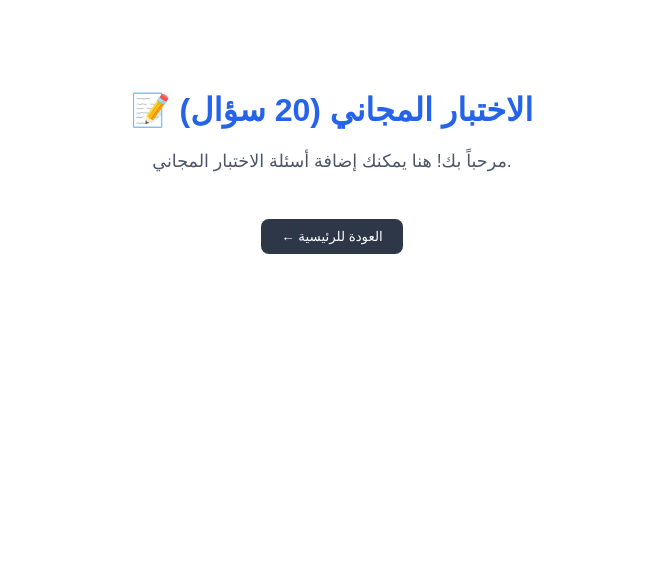
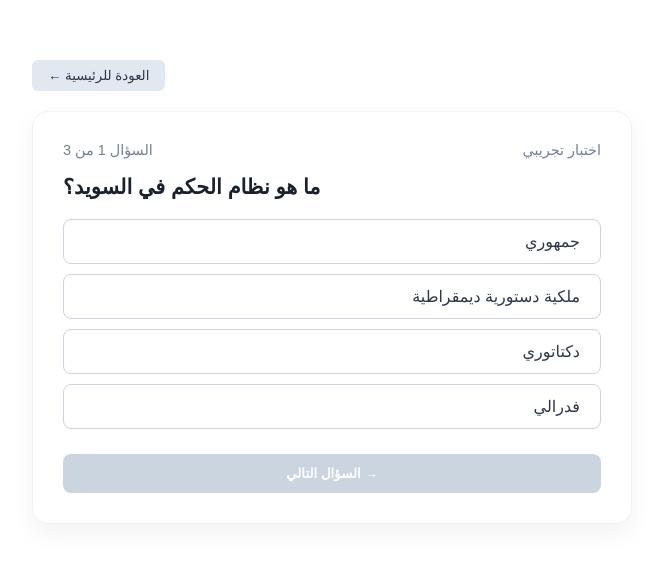
Before and after one commit to aljanabiali888-sys/medborgarpro, a Next.js app: page /free-test in a window 1280 px wide. Shown: the top 562 px of the page, without its empty margins (308-971 px from the left). Built offline with nearby package versions, Linux system fonts and the light colour scheme.

Commit message:
Update free-test.js

```diff
--- a/pages/free-test.js
+++ b/pages/free-test.js
@@ -1,21 +1,126 @@
 import Head from 'next/head'
+import { useState } from 'react'
 
 export default function FreeTest() {
+  const [currentQuestion, setCurrentQuestion] = useState(0)
+  const [selectedOption, setSelectedOption] = useState(null)
+  const [score, setScore] = useState(0)
+  const [showResult, setShowResult] = useState(false)
+
+  const questions = [
+    {
+      question: 'ما هو نظام الحكم في السويد؟',
+      options: ['جمهوري', 'ملكية دستورية ديمقراطية', 'دكتاتوري', 'فدرالي'],
+      answer: 'ملكية دستورية ديمقراطية'
+    },
+    {
+      question: 'كم عدد الأعضاء في البرلمان السويدي (Riksdagen)؟',
+      options: ['100', '349', '250', '500'],
+      answer: '349'
+    },
+    {
+      question: 'ما هي عاصمة السويد؟',
+      options: ['يوتبوري', 'مالمو', 'ستوكهولم', 'أوبسالا'],
+      answer: 'ستوكهولم'
+    }
+  ]
+
+  const handleOptionSelect = (option) => {
+    setSelectedOption(option)
+  }
+
+  const handleNext = () => {
+    if (selectedOption === questions[currentQuestion].answer) {
+      setScore(score + 1)
+    }
+
+    setSelectedOption(null)
+    if (currentQuestion + 1 < questions.length) {
+      setCurrentQuestion(currentQuestion + 1)
+    } else {
+      setShowResult(true)
+    }
+  }
+
   return (
     <>
       <Head>
-        <title>التحقق المجاني | MedborgarPro</title>
+        <title>الاختبار المجاني | MedborgarPro</title>
       </Head>
-      <div style={{ maxWidth: '600px', margin: '50px auto', padding: '20px', textAlign: 'center', fontFamily: 'sans-serif' }}>
-        <h1 style={{ color: '#2563eb' }}>📝 الاختبار المجاني (20 سؤال)</h1>
-        <p style={{ color: '#4a5568', fontSize: '1.1rem' }}>مرحباً بك! هنا يمكنك إضافة أسئلة الاختبار المجاني.</p>
 
+      <div style={{ maxWidth: '600px', margin: '40px auto', padding: '20px', fontFamily: 'sans-serif' }}>
         <button
           onClick={() => window.location.href = '/'}
-          style={{ marginTop: '30px', padding: '10px 20px', background: '#2d3748', color: '#fff', border: 'none', borderRadius: '8px', cursor: 'pointer' }}
+          style={{ padding: '8px 16px', background: '#e2e8f0', color: '#2d3748', border: 'none', borderRadius: '6px', cursor: 'pointer', marginBottom: '20px' }}
         >
           ← العودة للرئيسية
         </button>
+
+        {!showResult ? (
+          <div style={{ background: '#fff', padding: '30px', borderRadius: '16px', boxShadow: '0 10px 25px rgba(0,0,0,0.05)', border: '1px solid #edf2f7' }}>
+            <div style={{ display: 'flex', justifyContent: 'space-between', color: '#718096', fontSize: '0.9rem', marginBottom: '15px' }}>
+              <span>السؤال {currentQuestion + 1} من {questions.length}</span>
+              <span>اختبار تجريبي</span>
+            </div>
+
+            <h2 style={{ fontSize: '1.3rem', color: '#1a202c', marginBottom: '20px' }}>
+              {questions[currentQuestion].question}
+            </h2>
+
+            <div style={{ display: 'flex', flexDirection: 'column', gap: '10px' }}>
+              {questions[currentQuestion].options.map((opt, i) => (
+                <button
+                  key={i}
+                  onClick={() => handleOptionSelect(opt)}
+                  style={{
+                    padding: '12px 20px',
+                    textAlign: 'right',
+                    borderRadius: '8px',
+                    border: selectedOption === opt ? '2px solid #2563eb' : '1px solid #cbd5e0',
+                    background: selectedOption === opt ? '#ebf8ff' : '#fff',
+                    color: '#2d3748',
+                    cursor: 'pointer',
+                    fontSize: '1rem',
+                    transition: 'all 0.2s'
+                  }}
+                >
+                  {opt}
+                </button>
+              ))}
+            </div>
+
+            <button
+              onClick={handleNext}
+              disabled={!selectedOption}
+              style={{
+                width: '100%',
+                marginTop: '25px',
+                padding: '12px',
+                background: selectedOption ? '#2563eb' : '#cbd5e0',
+                color: '#fff',
+                border: 'none',
+                borderRadius: '8px',
+                fontWeight: 'bold',
+                cursor: selectedOption ? 'pointer' : 'not-allowed'
+              }}
+            >
+              {currentQuestion + 1 === questions.length ? 'إنهاء الاختبار' : 'السؤال التالي →'}
+            </button>
+          </div>
+        ) : (
+          <div style={{ background: '#fff', padding: '40px', borderRadius: '16px', textAlign: 'center', boxShadow: '0 10px 25px rgba(0,0,0,0.05)' }}>
+            <h2 style={{ color: '#2563eb', marginBottom: '10px' }}>🎉 أحسنت! أكملت الاختبار</h2>
+            <p style={{ fontSize: '1.2rem', color: '#2d3748', marginBottom: '20px' }}>
+              نتيجتك هي: <strong>{score}</strong> من <strong>{questions.length}</strong>
+            </p>
+            <button
+              onClick={() => { setCurrentQuestion(0); setScore(0); setShowResult(false); }}
+              style={{ padding: '10px 20px', background: '#2563eb', color: '#fff', border: 'none', borderRadius: '8px', cursor: 'pointer', fontWeight: 'bold' }}
+            >
+              إعادة الاختبار 🔄
+            </button>
+          </div>
+        )}
       </div>
     </>
   )
```
